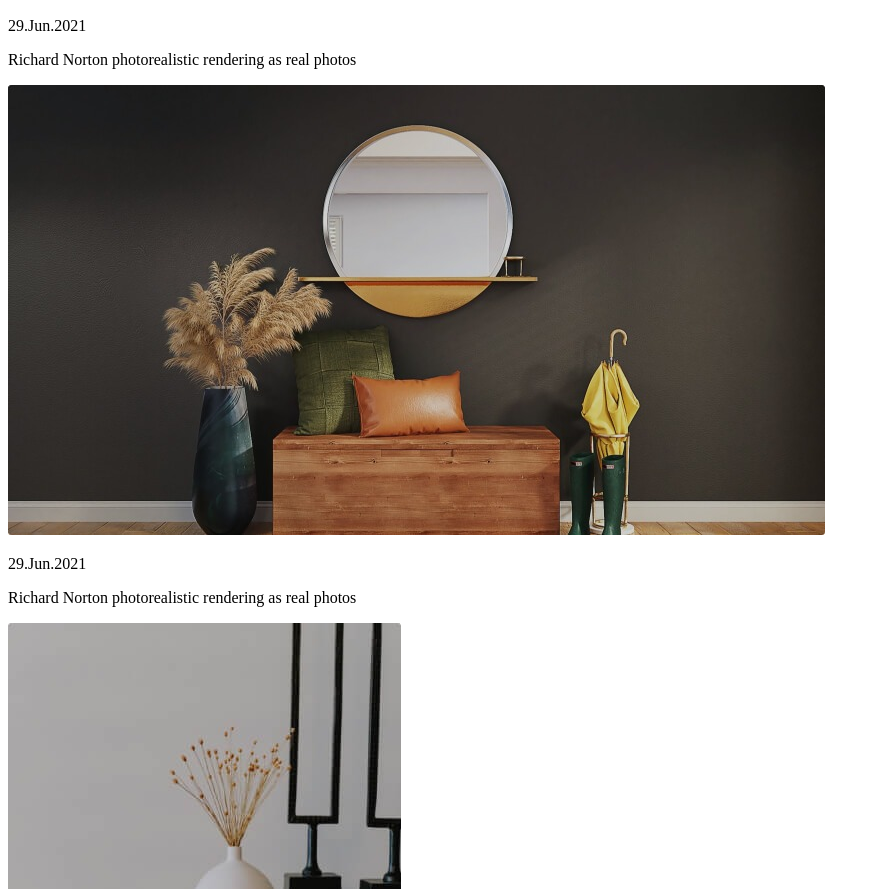
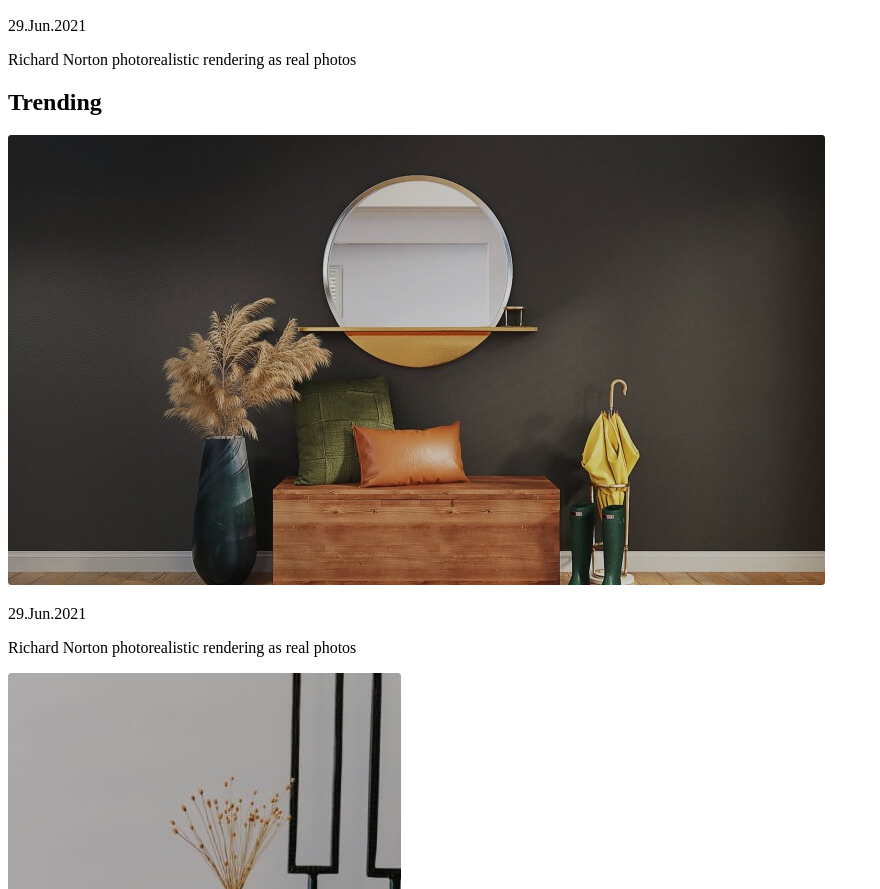
Before and after one commit to Westelecom1/lessons, a plain HTML site: page lesson_10/index.html in a window 1280 px wide. Shown: the part 3955-4844 px from the top of the page, without its empty margins (0-880 px from the left). Drawn offline with Linux system fonts and the light colour scheme.

Commit message:
Update index.html

```diff
--- a/lesson_10/index.html
+++ b/lesson_10/index.html
@@ -130,6 +130,7 @@
 			</div>
 		</div>
 		<div class="main-trending">
+			<h2 class="main-trending__title">Trending</h2>
 			<div class="trending-block">
 				<img src="img/image-12.webp" alt="image-12" class="trending-block__image">
 				<p class="trending-block__date">29.Jun.2021</p>
```
